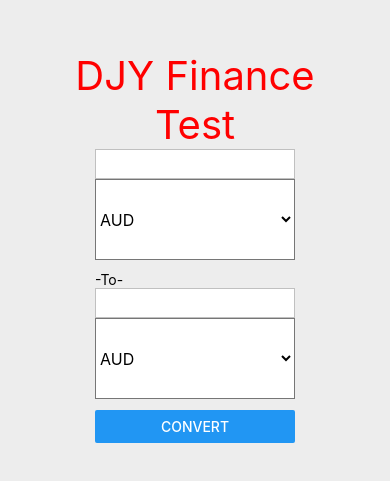
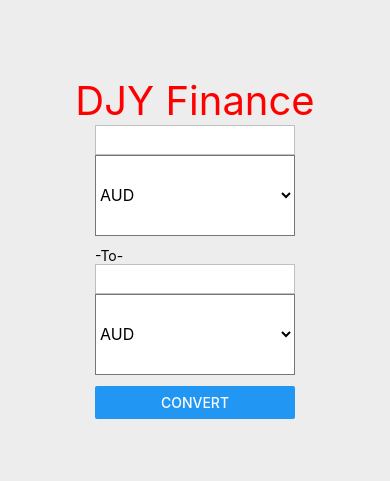
Before and after one commit to yashoss/DJYFinance, a React Native app: screen / in a window 390 px wide. Shown: the part 175-656 px from the top of the page. Built offline with nearby package versions, Linux system fonts and the light colour scheme.

Commit message:
remove test header

```diff
--- a/landing.js
+++ b/landing.js
@@ -13,8 +13,6 @@ export default class Landing extends React.Component{
     return(
       <View style={styles.landingContainer}>
         <Text style={styles.header}>DJY Finance</Text>
-                <Text style={styles.header}>Test</Text>
-
         <Conversion/>
       </View>
     )
```
